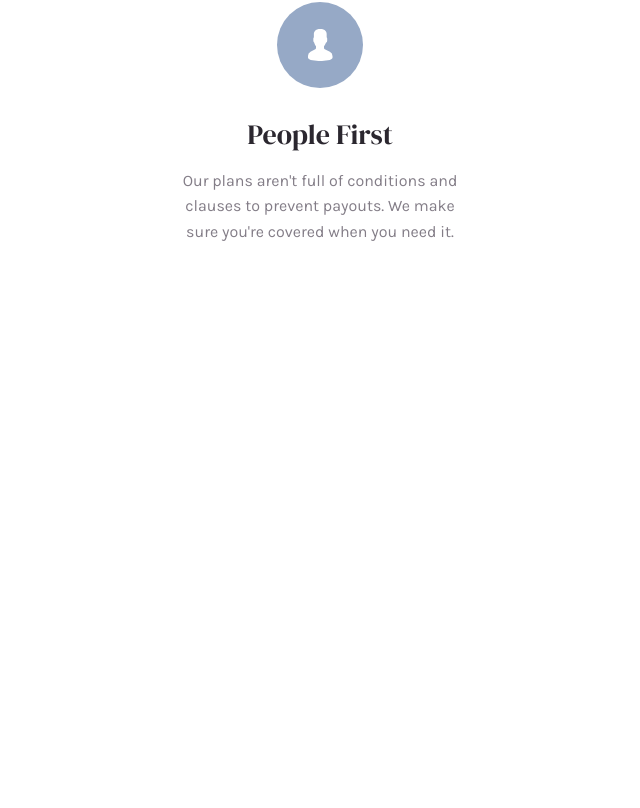
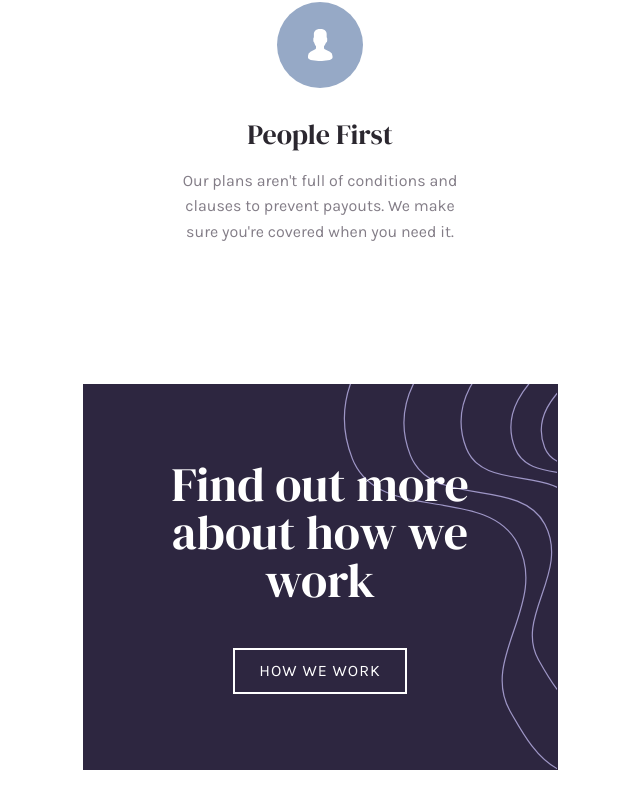
Before and after one commit to WeldDann/insure-landing-page, a Vue app: page / in a window 1280 px wide. Shown: the part 2077-2885 px from the top of the page, without its empty margins (320-960 px from the left). Before the commit the page ends 2461 px from the top, so only its background shows below. Built offline with nearby package versions, Linux system fonts and the light colour scheme.

Commit message:
Create 'Find Out' section

```diff
--- a/src/App.vue
+++ b/src/App.vue
@@ -1,5 +1,6 @@
 <script setup>
 import Features from './components/Features.vue';
+import FindOut from './components/FindOut.vue';
 import Header from './components/Header.vue';
 import Hero from './components/Hero.vue';
 </script>
@@ -10,6 +11,7 @@ import Hero from './components/Hero.vue';
   <main>
     <Hero />
     <Features />
+    <FindOut />
   </main>
 </template>
 
--- /dev/null
+++ b/src/components/FindOut.vue
@@ -0,0 +1,49 @@
+<template>
+  <section class="find-out" aria-labelledby="find-out__heading">
+    <div class="find-out__container container">
+      <h2 class="find-out__heading">Find out more about how we work</h2>
+      <a class="find-out__btn button button--white" href="#">How we work</a>
+    </div>
+  </section>
+</template>
+
+<style scoped>
+.find-out {
+  color: white;
+}
+
+.find-out__container {
+  padding-inline: 2.5rem;
+  padding-block: 4.75rem;
+  display: flex;
+  flex-direction: column;
+  align-items: center;
+  background-color: var(--clr-blue-950);
+  background-image: url('/images/bg-pattern-how-we-work-mobile.svg');
+  background-repeat: no-repeat;
+  background-size: auto 100%;
+  background-position: right top;
+
+  @media (--breakpoint-lg) {
+    flex-direction: row;
+    justify-content: space-between;
+    gap: 2rem;
+    background-image: url('/images/bg-pattern-how-we-work-desktop.svg');
+  }
+}
+
+.find-out__heading {
+  color: inherit;
+  text-align: center;
+
+  @media (--breakpoint-lg) {
+    text-align: left;
+  }
+}
+
+.find-out__btn {
+  margin-top: 2.75rem;
+  display: block;
+  text-wrap: nowrap;
+}
+</style>
```
Also changed, not shown: public/images/bg-pattern-how-we-work-desktop.svg (added), public/images/bg-pattern-how-we-work-mobile.svg (added).
